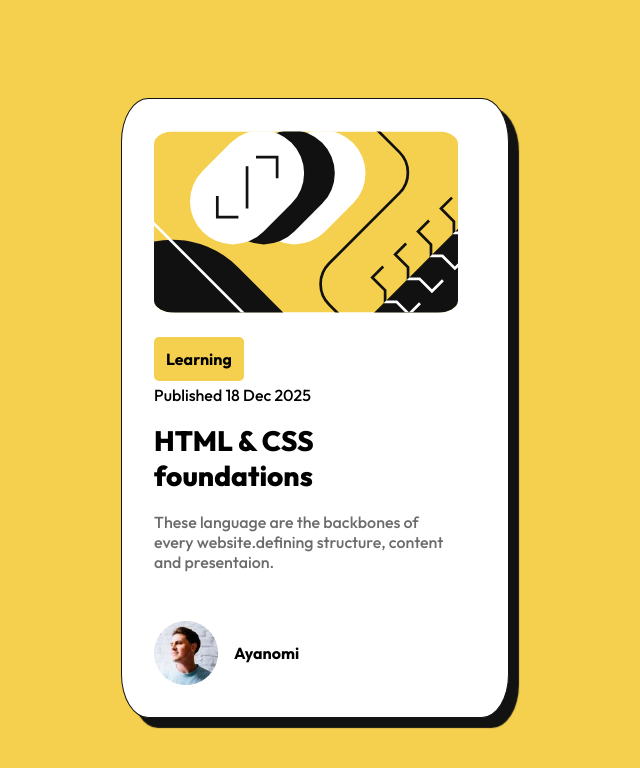
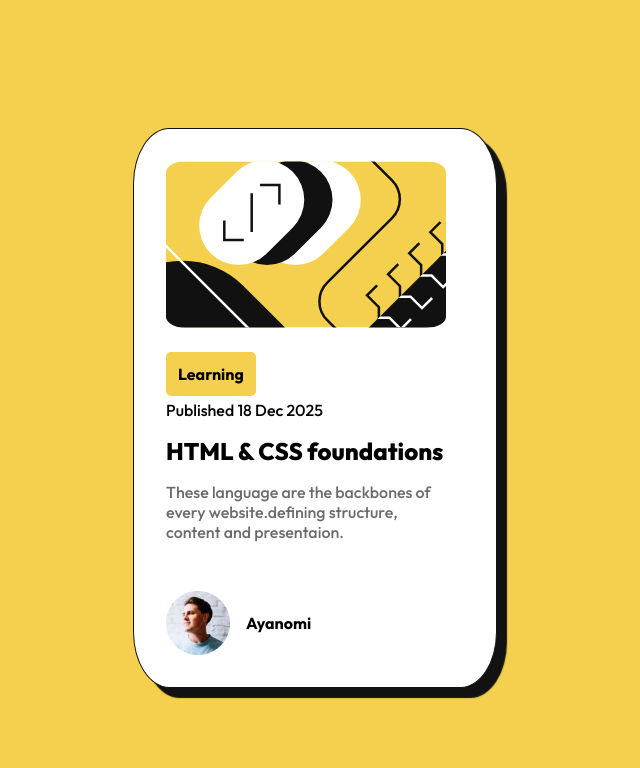
Before and after one commit to Ayanomi-01/front_End_Mentor, a plain HTML site: page challenges/Blog_preview/index.html in a window 1280 px wide. Shown: the whole page, without its empty margins (325-965 px from the left). Drawn offline with Linux system fonts and the light colour scheme.

Commit message:
Improve page styling with minor adjustments
- Decrease container width
- Adjust paragraph size
- Increase container radius

```diff
--- a/challenges/Blog_preview/style.css
+++ b/challenges/Blog_preview/style.css
@@ -18,10 +18,10 @@ body {
 
 .container {
     background-color: hsl(0, 0%, 100%);
-    max-width:38vh;
+    max-width:35vh;
     min-height:max-content;
     border: 1px solid hsl(0, 0%, 7%);
-    border-radius: 7%;
+    border-radius: 10%;
     padding:32px 50px 32px 32px;
     display: flex;
     flex-direction: column;
@@ -43,7 +43,7 @@ body {
     color:hsl(0, 0%, 42%) ;
 }
 h1 {font-weight: 800;
-  font-size: 28px;
+  font-size: 24px;
 }
 .person-img {
     display: flex;
```
